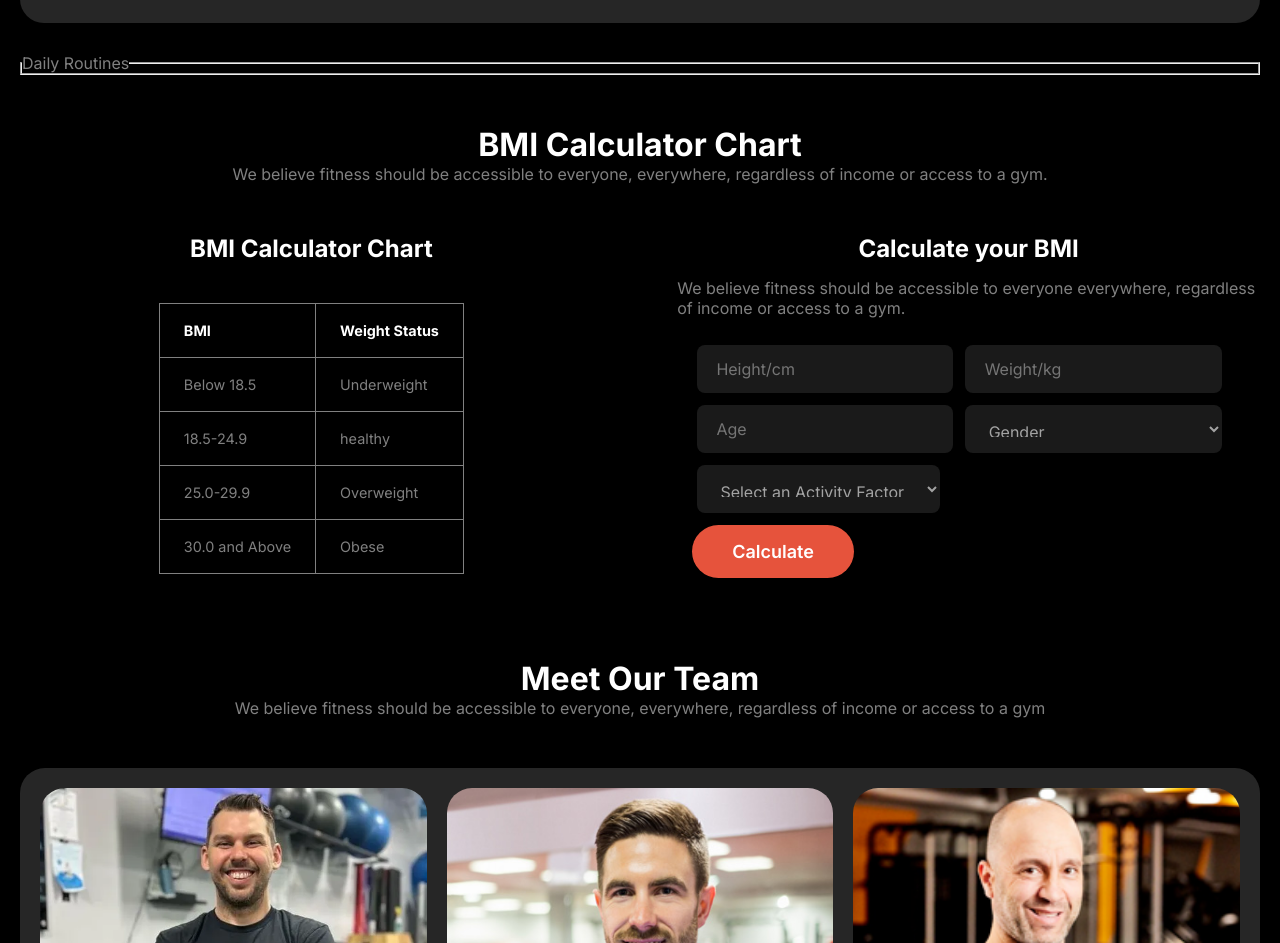
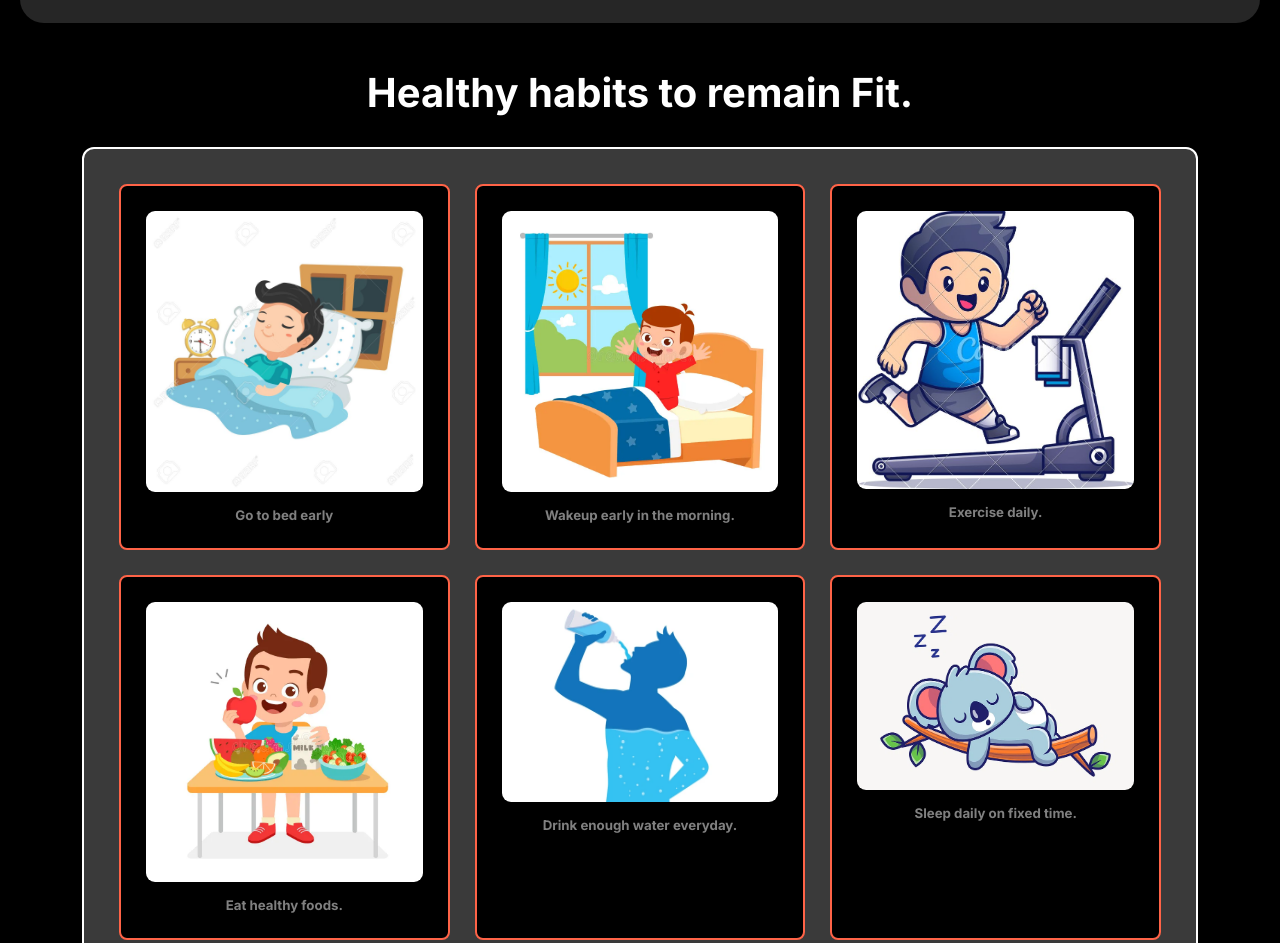
Before and after one commit to bmfaysal33/Assignment-2, a plain HTML site: page index.html in a window 1280 px wide. Shown: the part 1630-2573 px from the top of the page. Drawn offline with Linux system fonts and the light colour scheme; a web font is replaced by a local one.

Commit message:
unique section done

```diff
--- a/Styles/bmi.css
+++ b/Styles/bmi.css
@@ -23,7 +23,6 @@
   margin: 25px 0;
   max-width: 400px;
 }
-
 
 .content-table thead tr {
   text-align: left;
@@ -63,12 +62,12 @@ input:focus {
 }
 
 #activity {
-  width: max-content;
+  grid-column: span 2;
 }
 
 /* Form Divs  */
 
-.form-div{
+.form-div {
   width: 90%;
 }
 
@@ -86,15 +85,69 @@ input:focus {
   width: 100%;
 }
 
-.bmi-btn{
+.bmi-btn {
   margin-left: 15px;
 }
 
- /* Unique Section Starts  */
-  .unique{
-    width: 100%;
-    margin: 30px auto;
+/* Unique Section Starts  */
+.unique-container {
+  height: 100%;
+  width: 90%;
+  margin: 0 auto;
+  display: flex;
+  flex-direction: column;
+  justify-content: center;
+  align-items: center;
 
-  }
+}
 
- /* Unique Section Ends  */
+.unique {
+  border: 2px solid white;
+  height: 100%;
+  margin: 30px auto;
+  background-color: rgba(255, 255, 255, 0.228);
+  padding: 35px;
+
+  display: grid;
+  grid-template-columns: repeat(3, 1fr);
+  justify-content: center;
+  align-items: center;
+  gap: 25px;
+  backdrop-filter: blur(12px);
+  border-radius: 12px;
+
+}
+.unique-text{
+  width: 75%;
+  display: flex;
+  justify-content: center;
+}
+.unique-text-h1{
+  font-size: 2.5rem;
+  margin-top: 45px;
+  text-align: center;
+}
+.items {
+  display: flex;
+  flex-direction: column;
+  text-align: center;
+  height: 100%;
+  width: 100%;
+  padding: 25px;
+  gap: 15px;
+  background-color: black;
+  border-radius: 8px;
+  border: 2px solid tomato;
+}
+.items:hover {
+  transform: scale(1.05);
+  transition: .2s ;
+}
+.uni-img {
+  width: 100%;
+  height: 100%;
+  border-radius: 9px;
+}
+
+
+/* Unique Section Ends  */
--- a/Styles/media.css
+++ b/Styles/media.css
@@ -188,4 +188,18 @@ select {
   }
 
   /* Footer Ends  */
+
+
+
+  /* Unique section Starts */
+
+  .unique{
+    grid-template-columns: 1fr;
+  }
+  .unique-text-h1{
+    font-size: 2rem;
+  }
+
+
+
 }
--- a/Styles/style.css
+++ b/Styles/style.css
@@ -252,7 +252,6 @@ nav ul {
   height: 40vh;
   width: 25vw;
   object-fit: cover;
-  /* object-position: 270% 250%; */
 }
 
 /* Meet our team  */
--- a/index.html
+++ b/index.html
@@ -21,7 +21,6 @@
     ></script>
   </head>
 
-
   <body>
     <header id="jump" class="header">
       <nav class="nav max">
@@ -39,9 +38,7 @@
 
       <!-- Banner Styles Starts Here  -->
       <section class="banner max">
-
         <div class="banner-text">
-
           <h1 class="banner-text-h1">
             Get body in <span id="shape">shape</span> & stay healthy
           </h1>
@@ -52,9 +49,8 @@
           </p>
 
           <div class="banner-btn">
-
             <button class="btn-primary">Join Club Now!</button>
-            <button class=" btn-download-app">Download App</button>
+            <button class="btn-download-app">Download App</button>
           </div>
         </div>
         <div class="banner-image">
@@ -73,13 +69,11 @@
               <div id="badge-circle"></div>
               <div>
                 <h1>350+</h1>
-                <br>
+                <br />
                 <h4>Video tutorial</h4>
               </div>
             </button>
           </div>
-
-
         </div>
       </section>
     </header>
@@ -129,7 +123,9 @@
             professional workouts
           </p>
           <div class="extra-btn-container">
-            <button class="btn-primary extra-btn"><a href="#jump"><p>Join Now</p></a></button>
+            <button class="btn-primary extra-btn">
+              <a href="#jump"><p>Join Now</p></a>
+            </button>
           </div>
         </div>
         <div class="run-img-container">
@@ -140,24 +136,64 @@
       <!-- Developer should Run an Extra Mile ENDS -->
 
       <!-- Unique Section Starts -->
+
+      <div class="unique-container">
+        <div class="unique-text">
+          <h1 class="unique-text-h1"> Healthy habits to remain Fit.</h1>
+        </div>
+
         <div class="unique">
+          <div class="items">
+            <div>
+              <img src="Assets/early.jpg" alt="" class="uni-img" />
+            </div>
+            <h5 class="text-p">Go to bed early</h5>
+          </div>
 
-          <fieldset>
-            <legend class="text-p">Daily Routines</legend>
+          <div class="items">
+            <div>
+              <img src="Assets/wakeup.webp" alt="" class="uni-img" />
+            </div>
+            <h5 class="text-p">Wakeup early in the morning.</h5>
+          </div>
 
+          <div class="items">
+            <div>
+              <img src="Assets/running.jpg" alt="" class="uni-img" />
+            </div>
+            <h5 class="text-p">Exercise daily.</h5>
+          </div>
 
-          </fieldset>
+          <div class="items">
+            <div>
+              <img src="Assets/eating.webp" alt="" class="uni-img" />
+            </div>
+            <h5 class="text-p">Eat healthy foods.</h5>
+          </div>
+
+          <div class="items">
+            <div>
+              <img src="Assets/drinking-water.webp" alt="" class="uni-img" />
+            </div>
+            <h5 class="text-p">Drink enough water everyday.</h5>
+          </div>
+
+          <div class="items">
+            <div>
+              <img src="Assets/sleeping.webp" alt="" class="uni-img" />
+            </div>
+            <h5 class="text-p">Sleep daily on fixed time.</h5>
+          </div>
+        </div>
       </div>
 
       <!-- Unique Section Ends -->
-
-
 
       <!-- Bmi Section Starts   -->
 
       <div class="bmi-title">
         <h1 class="bmi-title-h1">BMI Calculator Chart</h1>
-        <p class="text-p ">
+        <p class="text-p">
           We believe fitness should be accessible to everyone, everywhere,
           regardless of income or access to a gym.
         </p>
@@ -226,11 +262,12 @@
                   </select>
                 </div>
                 <div class="bmi-btn-container">
-                <button class="btn-primary bmi-btn"><a href="#jump">Calculate</a></button>
+                  <button class="btn-primary bmi-btn">
+                    <a href="#jump">Calculate</a>
+                  </button>
                 </div>
               </div>
             </form>
-
           </div>
         </div>
       </section>
```
Also changed, not shown: Assets/drinking-water.webp (added), Assets/early.jpg (added), Assets/eating.webp (added), Assets/running.jpg (added), Assets/sleeping.webp (added), Assets/wakeup.webp (added). Lines whose indentation alone changed are shown as unchanged.
